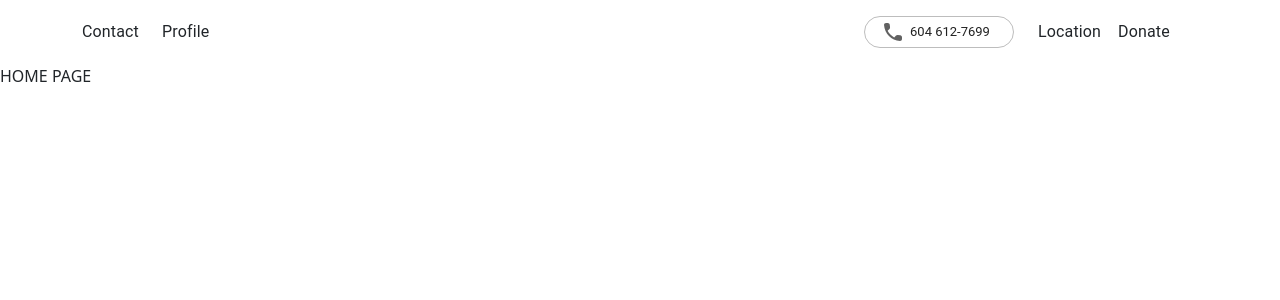
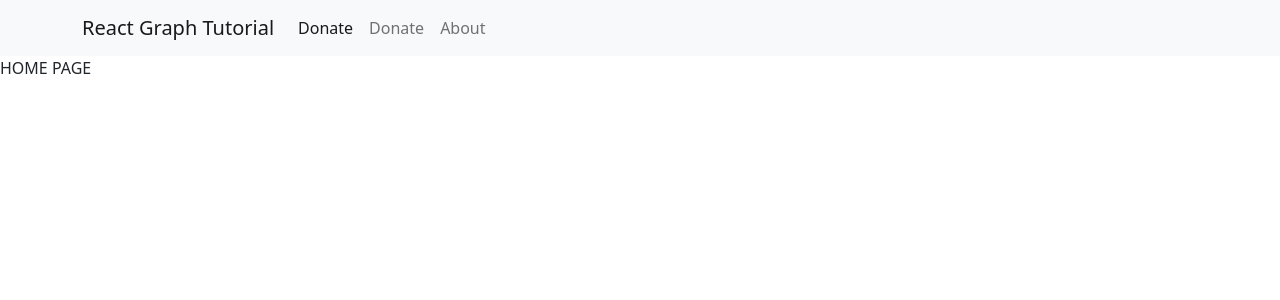
Before and after one commit to MonikaSzucs/vrra-remake, a React (Create React App) app: page / in a window 1280 px wide. Shown: the top 300 px of the page. Built offline with nearby package versions, Linux system fonts and the light colour scheme.

Commit message:
Reverted back to changes

```diff
--- a/package.json
+++ b/package.json
@@ -4,11 +4,6 @@
   "version": "0.1.0",
   "private": true,
   "dependencies": {
-    "@emotion/react": "^11.7.1",
-    "@emotion/styled": "^11.6.0",
-    "@material-ui/core": "^4.12.3",
-    "@mui/icons-material": "^5.2.5",
-    "@mui/material": "^5.2.8",
     "@testing-library/jest-dom": "^5.16.1",
     "@testing-library/react": "^12.1.2",
     "@testing-library/user-event": "^13.5.0",
--- a/src/Components/NavBar/index.js
+++ b/src/Components/NavBar/index.js
@@ -10,102 +10,27 @@ import {
 } from 'react-bootstrap';
 import 'bootstrap/dist/css/bootstrap.min.css';
 
-import Box from '@mui/material/Box';
-import Avatar from '@mui/material/Avatar';
-import Menu from '@mui/material/Menu';
-import MenuItem from '@mui/material/MenuItem';
-import ListItemIcon from '@mui/material/ListItemIcon';
-import Divider from '@mui/material/Divider';
-import IconButton from '@mui/material/IconButton';
-import Typography from '@mui/material/Typography';
-import Tooltip from '@mui/material/Tooltip';
-import PersonAdd from '@mui/icons-material/PersonAdd';
-import Settings from '@mui/icons-material/Settings';
-import Logout from '@mui/icons-material/Logout';
-
-import Icon from '@mui/material/Icon';
-import Chip from '@mui/material/Chip';
-import MdPhone from '@mui/icons-material/Phone';
-import PhoneRoundedIcon from '@mui/icons-material/PhoneRounded';
-
-
 export default function NavBar() {
-    const [anchorEl, setAnchorEl] = React.useState(null);
-    const open = Boolean(anchorEl);
-    const handleClick = (event) => {
-        setAnchorEl(event.currentTarget);
-    };
-    const handleClose = () => {
-        setAnchorEl(null);
-    };
     return (
-        <>
-        <Container maxWidth="sm">
-            <Box sx={{ display: 'flex', justifyContent: 'space-between', my:2 }}>
-                <Box sx={{ display:'flex', alignContent: 'flex-start', alignItems: 'center'}}>
-                    <Typography sx={{ minWidth: 80 }}>Contact</Typography>
-                    <Typography sx={{ minWidth: 80 }}>Profile</Typography>
-                </Box>
-                <Box sx={{ display: 'flex', justifyContent: 'flex-end', marginLeft:'2', marginRight: '2', alignItems: 'center'}}>
-                    <Chip sx={{ minWidth: 150, mx:3 }} icon={<PhoneRoundedIcon />} label="604 612-7699" variant="outlined"/>
-                    <Typography
-                            onClick={handleClick}
-                            size="small"
-                            sx={{ minWidth: 80 }}
-                            aria-controls={open ? 'account-menu' : undefined}
-                            aria-haspopup="true"
-                            aria-expanded={open ? 'true' : undefined}
-                        >
-                            Location
-                    </Typography>
-                    <Typography sx={{ minWidth: 80 }}>Donate</Typography>
-                </Box>
-            </Box>
-
-            <Menu
-                anchorEl={anchorEl}
-                id="account-menu"
-                open={open}
-                onClose={handleClose}
-                onClick={handleClose}
-                PaperProps={{
-                elevation: 0,
-                sx: {
-                    overflow: 'visible',
-                    filter: 'drop-shadow(0px 2px 8px rgba(0,0,0,0.32))',
-                    mt: 1.5,
-                    '& .MuiAvatar-root': {
-                    width: 32,
-                    height: 32,
-                    ml: -0.5,
-                    mr: 1,
-                    },
-                    '&:before': {
-                    content: '""',
-                    display: 'block',
-                    position: 'absolute',
-                    top: 0,
-                    right: 14,
-                    width: 10,
-                    height: 10,
-                    bgcolor: 'background.paper',
-                    transform: 'translateY(-50%) rotate(45deg)',
-                    zIndex: 0,
-                    },
-                },
-                }}
-                transformOrigin={{ horizontal: 'right', vertical: 'top' }}
-                anchorOrigin={{ horizontal: 'right', vertical: 'bottom' }}
-            >
-                <MenuItem>
-                    <ListItemIcon>
-                        <Settings fontSize="small" />
-                    </ListItemIcon>
-                    2975 West 28th Avenue
-                </MenuItem>
-            </Menu>
-        </Container>
-        </>
+        <Navbar bg="light" variant="light" expand="md">
+            <Container>
+                <Navbar.Brand href="/">React Graph Tutorial</Navbar.Brand>
+                <Navbar.Toggle />
+                <Navbar.Collapse>
+                <Nav className="me-auto" navbar>
+                    <NavItem>
+                        <RouterNavLink to="/" className="nav-link" exact>Donate</RouterNavLink>
+                    </NavItem>
+                    <NavItem>
+                        <RouterNavLink to="/Pages/Store" className="nav-link" exact>Donate</RouterNavLink>
+                    </NavItem>
+                    <NavItem>
+                        <RouterNavLink to="/Pages/Store" className="nav-link" exact>About</RouterNavLink>
+                    </NavItem>
+                </Nav>
+                </Navbar.Collapse>
+            </Container>
+        </Navbar>
     )
 }
 // Navbar
```
Also changed, not shown: src/Components/NavBar/index.css (deleted), 1 other file (tests, documents, lock files or other folders).
